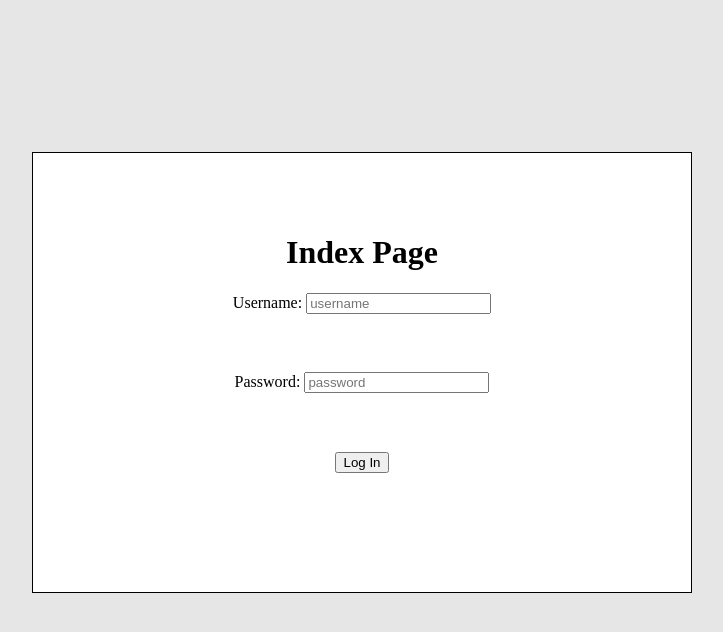
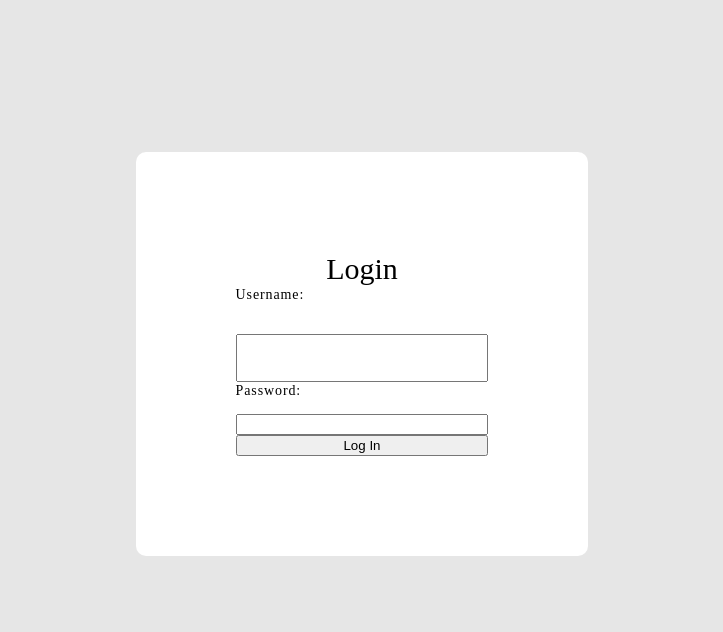
Before and after one commit to rguest20/MS4-1, a Django app: template tickets/templates/tickets/index.html in a window 1280 px wide. Shown: the top 632 px of the page, without its empty margins (278-1001 px from the left). Run offline with Django 3.2, Linux system fonts and the light colour scheme; the template is opened without the code that fills it: values that come from a table or form of the project are taken from there, others are empty; some web fonts are replaced.

Commit message:
Created site skeleton

```diff
--- a/emc_tickets/urls.py
+++ b/emc_tickets/urls.py
@@ -17,6 +17,6 @@ from django.contrib import admin
 from django.urls import include, path
 
 urlpatterns = [
-    path('tickets/', include('tickets.urls')),
+    path('', include('tickets.urls')),
     path('admin/', admin.site.urls),
 ]
--- a/templates/base.html
+++ b/templates/base.html
@@ -7,6 +7,18 @@
     <title>{% block title %}{% endblock title %}</title>
   </head>
 <body>
+  {% if messages %}
+<ul class="messages">
+    {% for message in messages %}
+    <li{% if message.tags %} class="{{ message.tags }}"{% endif %}>{{ message }}</li>
+    {% endfor %}
+</ul>
+{% endif %}
 {% block content %} {% endblock content %}
+{% if request.user.is_authenticated %}
+<div class="logout">
+  <a href="/logout">Log Out</a>
+</div>
+{% endif %}
 </body>
 </html>
--- /dev/null
+++ b/tickets/forms.py
@@ -0,0 +1,5 @@
+from django import forms
+
+class LoginForm(forms.Form):
+    username = forms.CharField(label='Username', max_length=100)
+    password = forms.CharField(widget=forms.PasswordInput())
--- a/tickets/models.py
+++ b/tickets/models.py
@@ -1,4 +1,5 @@
 from django.db import models
+from django.conf import settings
 
 class Contract(models.Model):
     contract_name = models.CharField(
@@ -20,6 +21,7 @@ class Setup(models.Model):
         return f'Settings'
 
 class Client(models.Model):
+    user = models.OneToOneField(settings.AUTH_USER_MODEL, on_delete=models.CASCADE, null=True)
     client_name = models.CharField(max_length=200)
     client_email = models.EmailField()
     live_client = models.BooleanField (default=True)
--- a/tickets/static/css/style.css
+++ b/tickets/static/css/style.css
@@ -1,3 +1,4 @@
+@import "https://use.typekit.net/ybg5bxl.css";
 .login-wrap {
   display: grid;
   grid-template-columns: 1fr;
@@ -6,18 +7,71 @@
 }
 .login-wrap .login-popup-wrap {
   background: white;
-  border: 1px solid black;
-  padding: 60px 200px;
+  border-radius: 10px;
+  padding: 100px 100px;
   display: grid;
   grid-template-columns: 1fr;
-  grid-template-rows: 1fr 3fr;
+  grid-template-rows: 1fr 5fr;
   justify-self: center;
   text-align: center;
+  width: 20%;
+}
+.login-wrap .login-popup-wrap .login-title {
+  margin: 0;
+  font-size: 30px;
+  line-height: 34px;
+  text-align: center;
+  font-weight: normal;
 }
 .login-wrap .login-popup-wrap .login-form {
+  font-size: 14px;
+  letter-spacing: 0.88px;
+  line-height: 17px;
+  text-align: left;
   display: grid;
-  grid-template-rows: 1fr 1fr 1fr;
+  grid-template-rows: 3fr 3fr 2fr;
+}
+.login-wrap .login-popup-wrap .login-form .username-login,
+.login-wrap .login-popup-wrap .login-form .password-login {
+  display: grid;
+  grid-gap: 10px;
+  grid-template-rows: 1fr 2fr;
+  -webkit-box-align: end;
+      -ms-flex-align: end;
+          align-items: flex-end;
+  margin-top: 10px;
+}
+.login-wrap .login-popup-wrap .login-form .username-login input,
+.login-wrap .login-popup-wrap .login-form .password-login input {
+  border: none;
+  max-width: 390px;
+  background-color: #ECECEC;
+  -ms-flex-item-align: stretch;
+      align-self: stretch;
+  font-size: 18px;
+  letter-spacing: 0.16px;
+  line-height: 24px;
+}
+.login-wrap .login-popup-wrap .login-form .submit-login {
+  display: grid;
+  -webkit-box-pack: center;
+      -ms-flex-pack: center;
+          justify-content: center;
+  margin-top: 20px;
+}
+.login-wrap .login-popup-wrap .login-form .submit-login input {
+  color: white;
+  height: 56px;
+  width: 240px;
+  border: none;
+  background-color: #6E6E6E;
+  font-size: 16px;
+  font-weight: bold;
+  letter-spacing: 1px;
+  line-height: 19px;
+  text-align: center;
 }
 html {
   background: #e6e6e6;
+  font-family: 'neuzeit-grotesk';
 }
--- a/tickets/static/less/components/title.less
+++ b/tickets/static/less/components/title.less
@@ -6,21 +6,63 @@
 
   .login-popup-wrap {
     background: white;
-    border: 1px solid black;
-    padding: 60px 200px;
+    border-radius: 10px;
+    padding: 100px 100px;
     display: grid;
     grid-template-columns: 1fr;
-    grid-template-rows: 1fr 3fr;
+    grid-template-rows: 1fr 5fr;
     justify-self: center;
     text-align: center;
+    width: 20%;
 
     .login-title {
-
+      margin: 0;
+      font-size: 30px;
+      line-height: 34px;
+      text-align: center;
+      font-weight: normal;
     }
 
     .login-form {
+      font-size: 14px;
+      letter-spacing: 0.88px;
+      line-height: 17px;
+      text-align: left;
       display: grid;
-      grid-template-rows: 1fr 1fr 1fr;
+      grid-template-rows: 3fr 3fr 2fr;
+      .username-login, .password-login {
+        display: grid;
+        grid-gap: 10px;
+        grid-template-rows: 1fr 2fr;
+        align-items: flex-end;
+        margin-top: 10px;
+        input {
+          border: none;
+          max-width: 390px;
+          background-color: #ECECEC;
+          align-self: stretch;
+          font-size: 18px;
+          letter-spacing: 0.16px;
+          line-height: 24px;
+        }
+      }
+      .submit-login {
+        display: grid;
+        justify-content: center;
+        margin-top: 20px;
+        input {
+          color: white;
+          height: 56px;
+          width: 240px;
+          border: none;
+          background-color: #6E6E6E;
+          font-size: 16px;
+          font-weight: bold;
+          letter-spacing: 1px;
+          line-height: 19px;
+          text-align: center;
+        }
+      }
     }
 
   }
--- /dev/null
+++ b/tickets/static/less/options/_fonts.less
@@ -0,0 +1 @@
+@import "https://use.typekit.net/ybg5bxl.css";
--- a/tickets/static/less/style.less
+++ b/tickets/static/less/style.less
@@ -1,5 +1,7 @@
 @import 'components/title';
+@import 'options/_fonts';
 
 html {
   background: #e6e6e6;
+  font-family: 'neuzeit-grotesk';
 }
--- a/tickets/templates/tickets/index.html
+++ b/tickets/templates/tickets/index.html
@@ -1,26 +1,16 @@
 {% extends 'base.html' %}
 {% block title %}
-Index
+Log In
 {% endblock title %}
 {% block content %}
-  <body>
     <div class="login-wrap">
       <div class="login-popup-wrap">
-        <h1 class='login-title'>Index Page</h1>
-        <form class="login-form" action="./access" method="post">
-          <div class="username-login">
-            <label for="username">Username: </label>
-            <input type="text" name="username" placeholder="username">
-          </div>
-          <div class="password-login">
-            <label for="password">Password: </label>
-            <input type="text" name="password" placeholder="password">
-          </div>
-          <div class="submit-login">
-            <input type="submit" name="submit" value="Log In">
-          </div>
+        <h1 class='login-title'>Login</h1>
+        <form class="login-form" method="post">
+          {% csrf_token %}
+          {{ form }}
+          <input type="submit" name="submit" value="Log In">
         </form>
       </div>
     </div>
-  </body>
 {% endblock content %}
--- a/tickets/urls.py
+++ b/tickets/urls.py
@@ -5,5 +5,6 @@ from . import views
 app_name = 'ticketing'
 urlpatterns = [
     path('', views.index, name='index'),
-    path('access', views.access, name='access')
+    path('dashboard/', views.dashboard, name='dashboard'),
+    path('logout/', views.logout_view, name='logout')
 ]
```
Also changed, not shown: tickets/templates/tickets/dashboard.html (added, +43 -0 lines), tickets/templates/tickets/login.html (deleted, +0 -10 lines), tickets/views.py (+63 -7 lines), db.sqlite3, tickets/migrations/0002_client_user.py (added).
